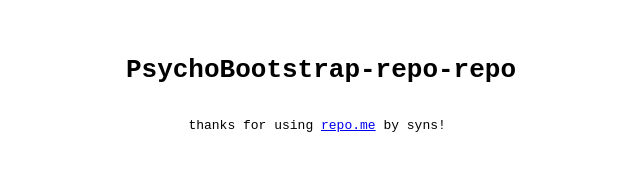
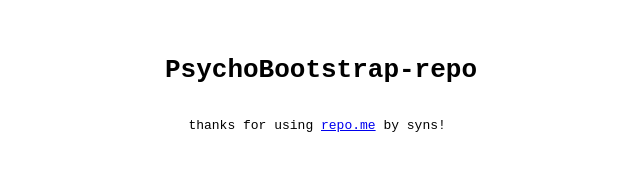
Before and after one commit to GetPsychoJB/GetPsychoJB.github.io, a plain HTML site: page index.html in a window 1280 px wide. Shown: the whole page, without its empty margins (319-959 px from the left). Drawn offline with Linux system fonts and the light colour scheme.

Commit message:
Update index.html

```diff
--- a/index.html
+++ b/index.html
@@ -1,5 +1,5 @@
 <pre><center>
 <title>repo.me</title> <!-- Change this to your alias or repo name! -->
-<h1>PsychoBootstrap-repo-repo</h1> <!-- Change this to your alias or repo name! -->
+<h1>PsychoBootstrap-repo</h1> <!-- Change this to your alias or repo name! -->
 thanks for using <a class="btn btn-sm btn-default" href="https://github.com/syns/repo.me">repo.me</a> by syns! <!-- This can be removed, but I'd appreciate if this was left or edited to still include the link to repo.me! -->
 </center></pre>
```
